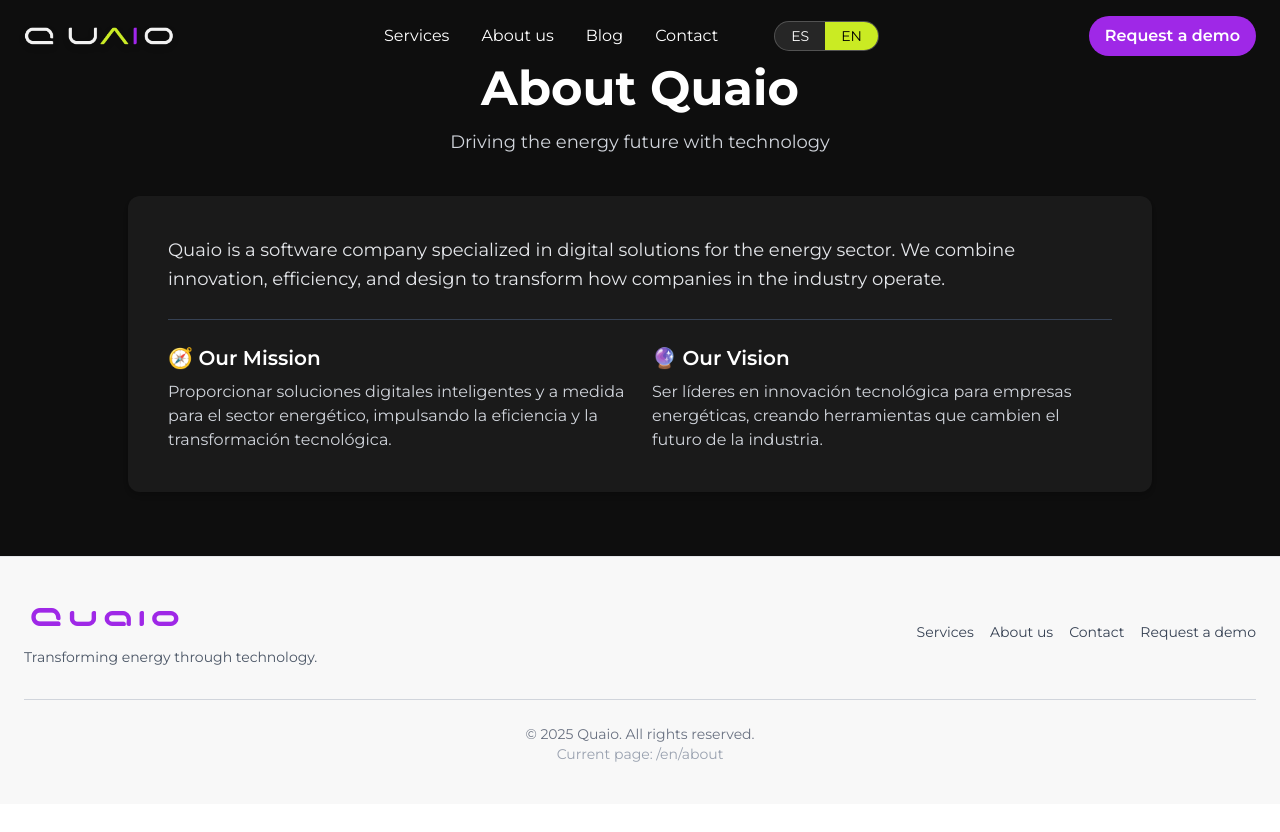
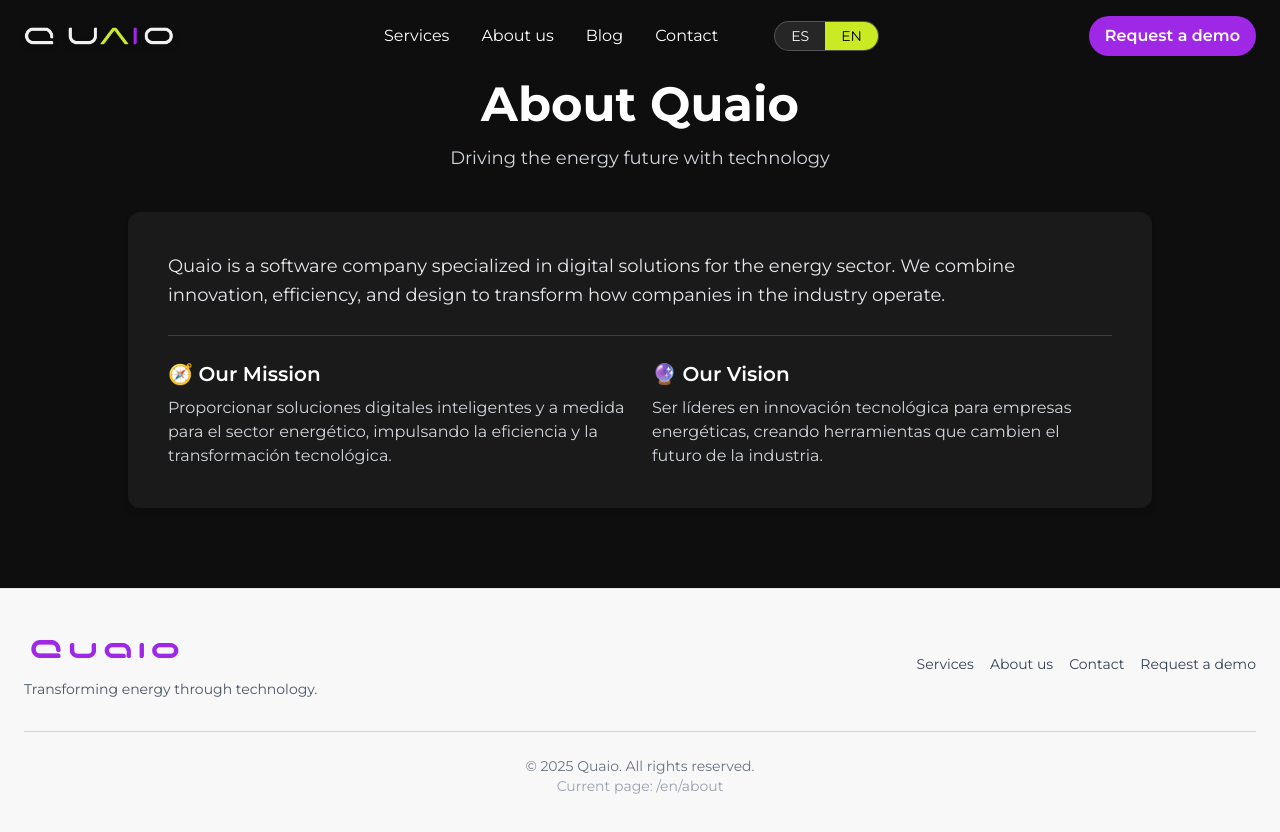
Before and after one commit to valebmss/quaio, a Next.js app: page /en/about in a window 1280 px wide. Shown: the top 832 px of the page. Before the commit the page ends 804 px from the top, so only its background shows below. Built offline with nearby package versions, Linux system fonts and the light colour scheme.

Commit message:
about page py

```diff
--- a/components/About.tsx
+++ b/components/About.tsx
@@ -16,7 +16,7 @@
 
 export default function AboutSection({ dict }: AboutSectionProps) {
   return (
-    <section className="bg-[#0e0e0e] text-white py-16 px-6 md:px-12">
+    <section className="bg-[#0e0e0e] text-white py-20 px-6 md:px-12">
       <div className="max-w-5xl mx-auto">
         <h2 className="text-4xl md:text-5xl font-bold text-primary mb-4 text-center">
           {dict.about.title}
```
